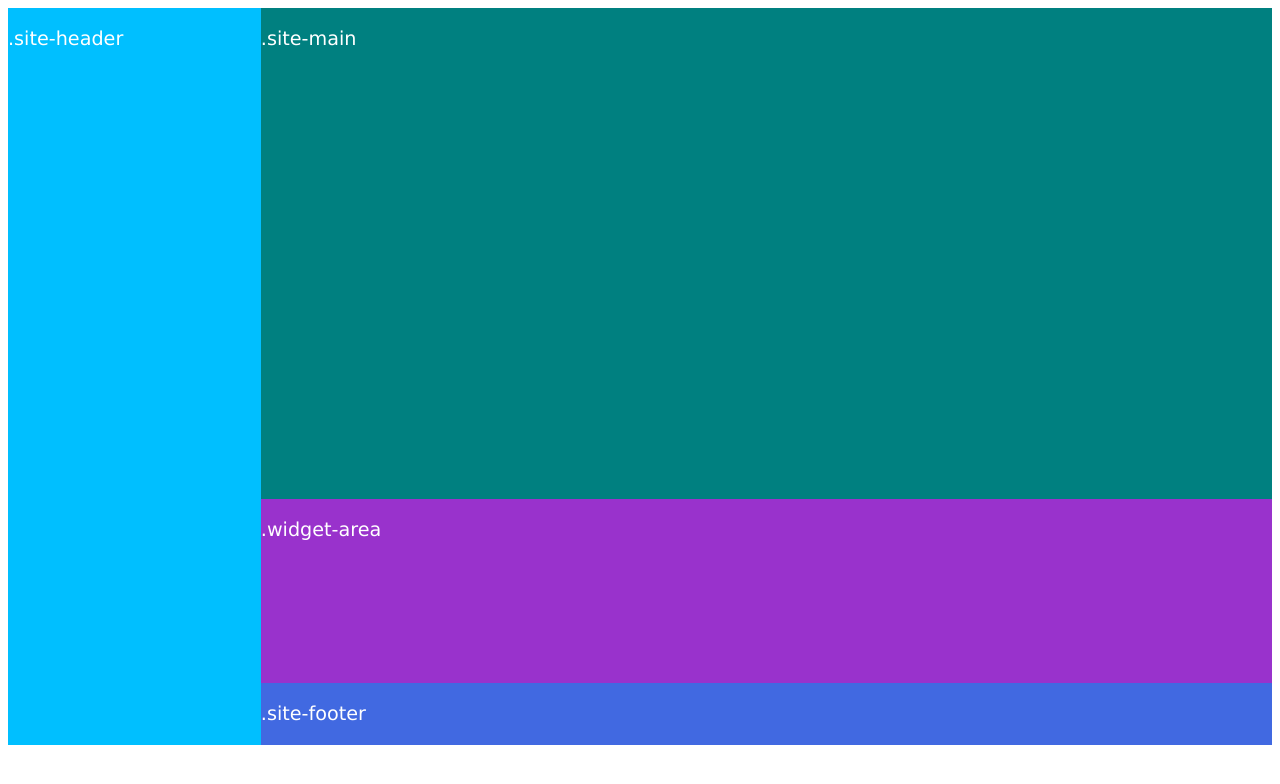
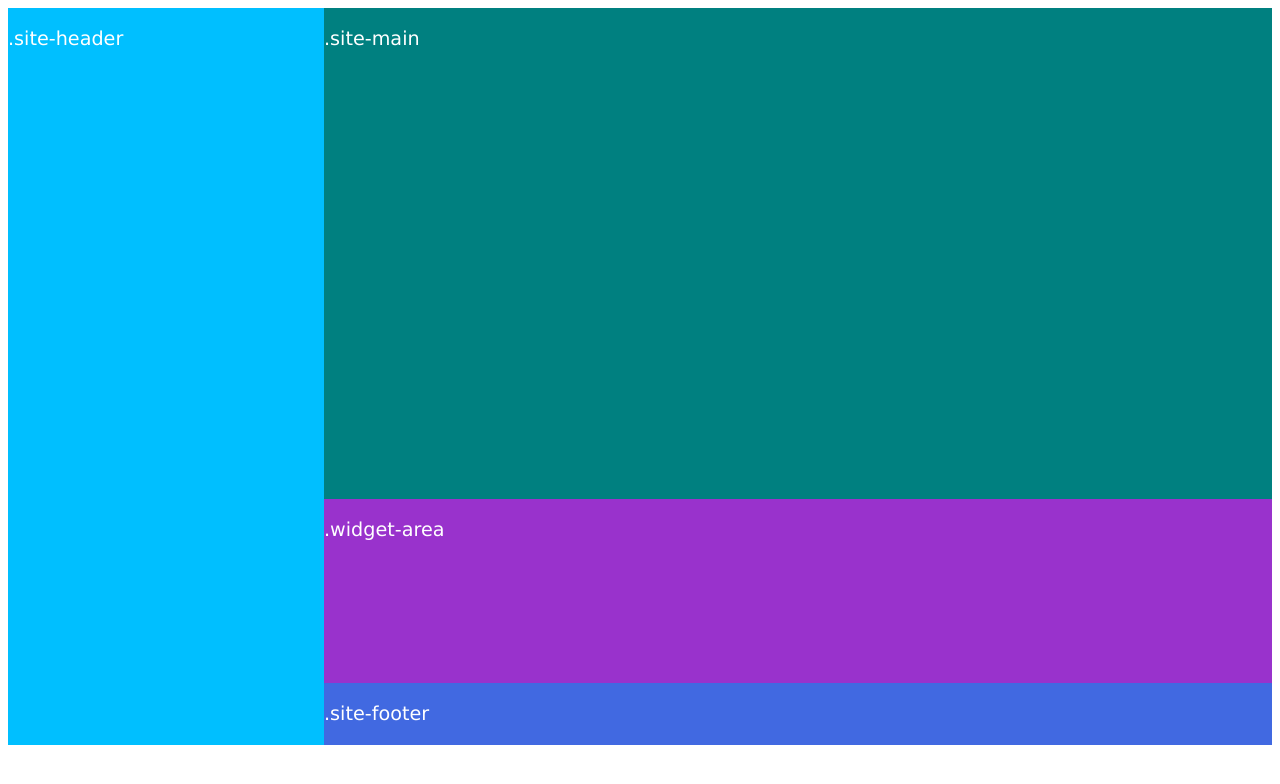
Before and after one commit to PaulBermon/Opdracht-M01L04-13, a plain HTML site: page index.html in a window 1280 px wide. Drawn offline with Linux system fonts and the light colour scheme.

Commit message:
CSS aangepast minder rows voor grid

```diff
--- a/style.css
+++ b/style.css
@@ -4,47 +4,34 @@
 	margin: 0 auto;
 	display: grid;
 	grid-template-columns: 1fr;
-    grid-template-rows: repeat(12, 1fr);
+	grid-template-rows: 1fr 3fr 2fr 1fr;
 	grid-column-gap: 0px;
 	grid-row-gap: 0px;
 	grid-template-areas:
-        "header"
-        "main"
-        "main"
-        "main"
-        "main"
-        "main"
-        "main"
-        "main"
-        "widget"
-        "widget"
-        "widget"
-        "footer"
-    ;
+		'header'
+		'main'
+		'widget'
+		'footer';
 }
 
 .site-header {
 	grid-area: header;
 	background-color: deepskyblue;
-
 }
 
 .site-main {
 	grid-area: main;
 	background-color: teal;
-
 }
 
 .widget-area {
 	grid-area: widget;
 	background-color: darkorchid;
-
 }
 
 .site-footer {
 	grid-area: footer;
 	background-color: royalblue;
-
 }
 
 p {
@@ -60,24 +47,14 @@ p {
 		margin: 0 auto;
 		min-width: 1024px;
 		display: grid;
-        grid-template-columns: 1fr 4fr;
-        grid-template-rows: repeat(12, 1fr);
+		grid-template-columns: 1fr 3fr;
+		grid-template-rows: 8fr 3fr 1fr 1fr;
 		grid-column-gap: 0px;
 		grid-row-gap: 0px;
 		grid-template-areas:
-            "header main"
-            "header main"
-            "header main"
-            "header main"
-            "header main"
-            "header main"
-            "header main"
-            "header main"
-            "header widget"
-            "header widget"
-            "header widget"
-            "header footer"
-        ;
+			'header main'
+			'header widget'
+			'header footer';
 	}
 }
 
@@ -86,21 +63,11 @@ p {
 	.site-container {
 		display: grid;
 		grid-template-columns: 1fr 2fr 1fr;
-        grid-template-rows: repeat(12, 1fr);
+		grid-template-rows: 12fr 1fr;
 		grid-column-gap: 0px;
 		grid-row-gap: 0px;
 		grid-template-areas:
-            "header main  widget"
-            "header main  widget"
-            "header main  widget"
-            "header main  widget"
-            "header main  widget"
-            "header main  widget"
-            "header main  widget"
-            "header main  widget"
-            "header main  widget"
-            "header main  widget"
-            "header footer  widget"
-        ;
+			'header main  widget'
+			'header footer  widget';
 	}
 }
```
Lines whose indentation alone changed are shown as unchanged.
